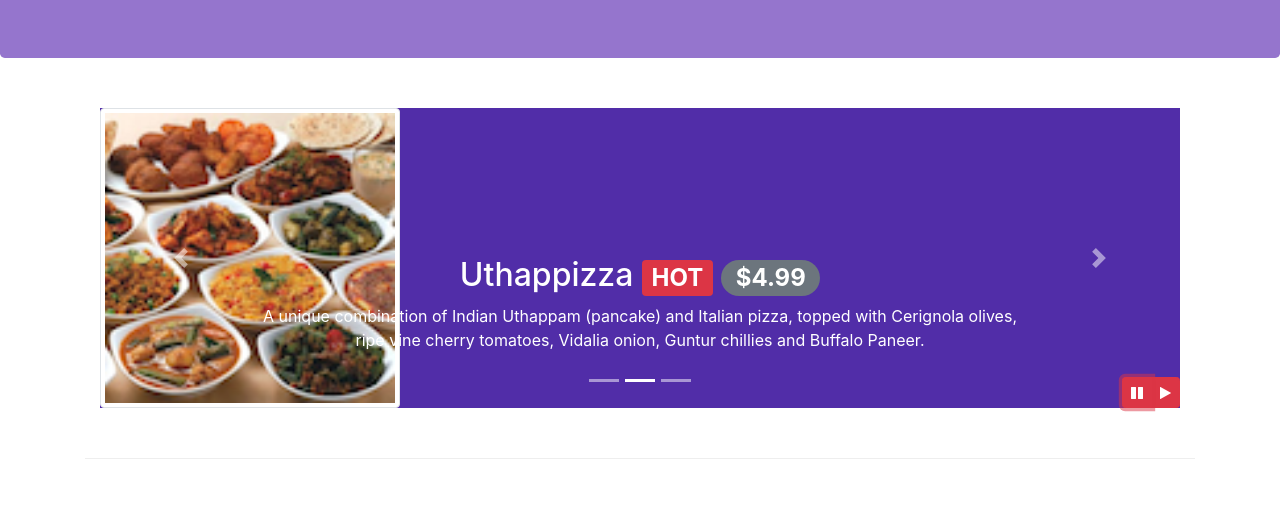
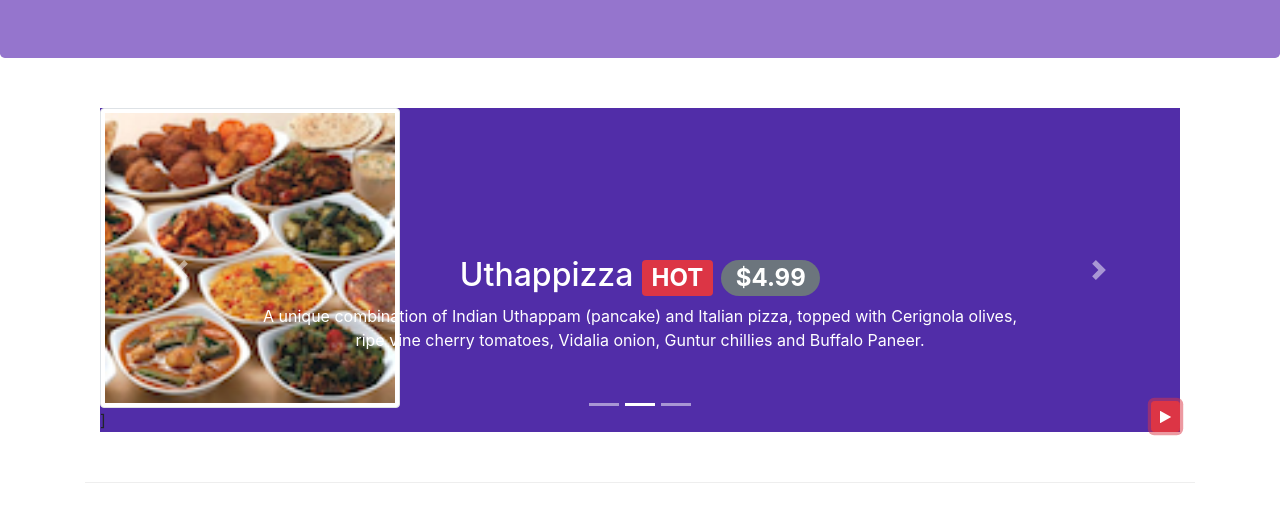
Before and after one commit to prerna-agg/bootstrap, a website: page index.html in a window 1280 px wide. Both pictures are taken after a click on the button 1137 px from the left and 668 px from the top of the page. Shown: the part 276-800 px from the top of the page. Drawn offline with nearby package versions, Linux system fonts and the light colour scheme.

Commit message:
More Bootstrap JQuery

```diff
--- a/index.html
+++ b/index.html
@@ -284,14 +284,11 @@
                     <a class="carousel-control-next" href="#mycarousel" role="button" data-slide="next">
                         <span class="carousel-control-next-icon"></span>
                     </a>
-                    <div class="btn-group" id="carouselButton">
-                        <button class="btn btn-danger btn-sm" id="carousel-pause">
-                            <span class="fa fa-pause"></span>
-                        </button>
-                        <button class="btn btn-danger btn-sm" id="carousel-play">
-                            <span class="fa fa-play"></span>
-                        </button>
-                    </div>
+                    ]
+                    <button class="btn btn-danger btn-sm" id="carouselButton">
+                        <span class="fa fa-pause"></span>
+                    </button>
+
                 </div>
             </div>
         </div>
@@ -422,11 +419,16 @@
             $("#mycarousel").carousel({
                 interval: 2000
             });
-            $("#carousel-pause").click(function () {
-                $("#mycarousel").carousel('pause');
-            });
-            $("#carousel-play").click(function () {
-                $("#mycarousel").carousel('cycle');
+            $("#carouselButton").click(function () {
+                if ($("#carouselButton").children("span").hasClass('fa-pause')) {
+                    $("#mycarousel").carousel('pause');
+                    $("#carouselButton").children("span").removeClass('fa-pause');
+                    $("#carouselButton").children("span").addClass('fa-play');
+                } else if ($("#carouselButton").children("span").hasClass('fa-play')) {
+                    $("#mycarousel").carousel('cycle');
+                    $("#carouselButton").children("span").removeClass('fa-play');
+                    $("#carouselButton").children("span").addClass('fa-pause');
+                }
             });
         });
     </script>
```
